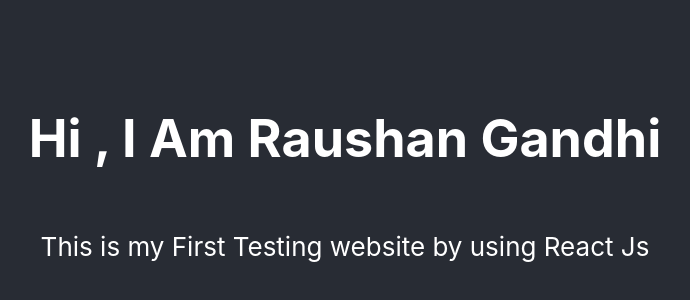
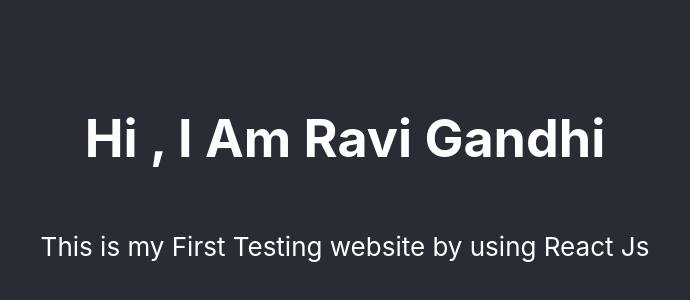
Before and after one commit to ravi-five4/rausun, a React (Create React App) app: page / in a window 1280 px wide. Shown: the part 220-520 px from the top of the page, without its empty margins (295-985 px from the left). Built offline with nearby package versions, Linux system fonts and the light colour scheme.

Commit message:
testing changes

```diff
--- a/src/App.js
+++ b/src/App.js
@@ -5,7 +5,7 @@
   return (
     <div className="App">
       <header className="App-header">
-        <h1>Hi , I Am Raushan Gandhi</h1>
+        <h1>Hi , I Am Ravi Gandhi</h1>
         <p>This is my First Testing website by using React Js</p>
       </header>
     </div>
```
